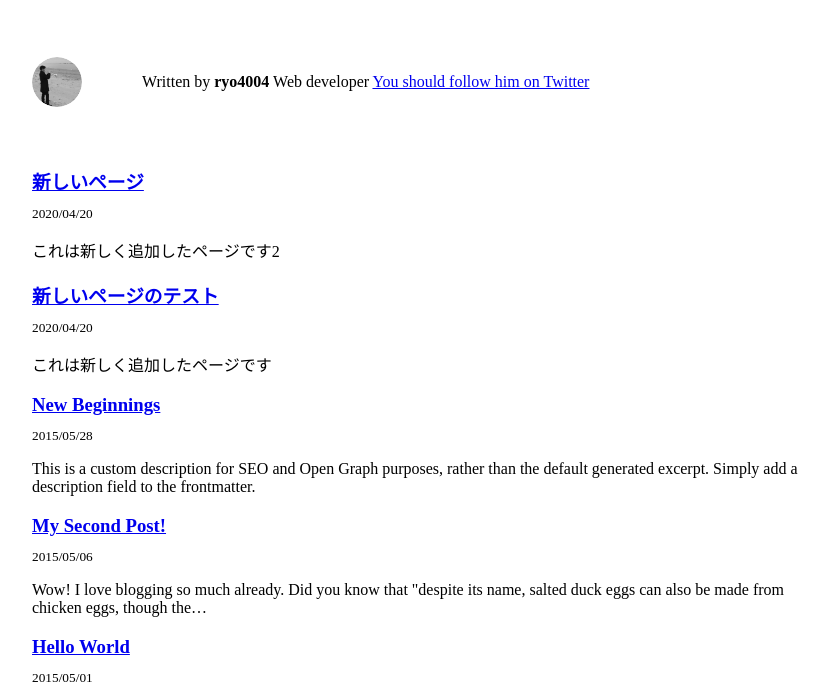
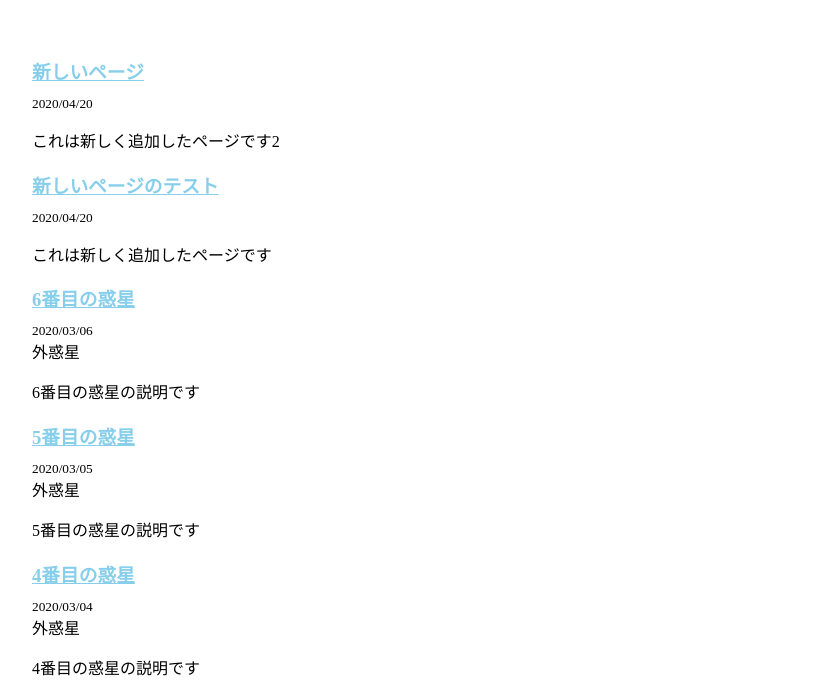
Before and after one commit to ryo4004/blog, a Gatsby site: page / in a window 1280 px wide. Shown: the part 108-800 px from the top of the page, without its empty margins (208-1036 px from the left). Built offline with nearby package versions, Linux system fonts and the light colour scheme; Gatsby itself is replaced by a stand-in of ours.

Commit message:
scssファイルを追加

```diff
--- a/src/pages/index.js
+++ b/src/pages/index.js
@@ -4,6 +4,8 @@ import { Link, graphql } from "gatsby"
 import Bio from "../components/bio"
 import Layout from "../components/layout"
 import SEO from "../components/seo"
+
+import "./index.scss"
 
 const BlogIndex = ({ data, location }) => {
   const siteTitle = data.site.siteMetadata.title
@@ -12,7 +14,7 @@ const BlogIndex = ({ data, location }) => {
   return (
     <Layout location={location} title={siteTitle}>
       <SEO title="All posts" />
-      <Bio />
+      <div className='index'>
       {posts.map(({ node }) => {
         const title = node.frontmatter.title || node.fields.slug
         return (
@@ -23,11 +25,12 @@ const BlogIndex = ({ data, location }) => {
                   marginBottom: 10,
                 }}
               >
-                <Link style={{ boxShadow: `none` }} to={node.fields.source + '/' + node.fields.slug}>
+                <Link style={{ boxShadow: `none` }} to={`/${node.fields.source}/${node.fields.slug}`}>
                   {title}
                 </Link>
               </h3>
               <small>{node.frontmatter.date}</small>
+              <div>{node.frontmatter.category}</div>
             </header>
             <section>
               <p
@@ -39,6 +42,8 @@ const BlogIndex = ({ data, location }) => {
           </article>
         )
       })}
+      </div>
+      <Bio />
     </Layout>
   )
 }
@@ -53,7 +58,6 @@ export const pageQuery = graphql`
       }
     }
     allMarkdownRemark(
-      filter: { fields: { source: { eq: "blog" }}}
       sort: { fields: [frontmatter___date], order: DESC }
     ) {
       edges {
@@ -67,6 +71,7 @@ export const pageQuery = graphql`
             date(formatString: "YYYY/MM/DD")
             title
             description
+            category
           }
         }
       }
--- /dev/null
+++ b/src/pages/index.scss
@@ -0,0 +1,5 @@
+.index {
+  a {
+    color: skyblue;
+  }
+}
```
